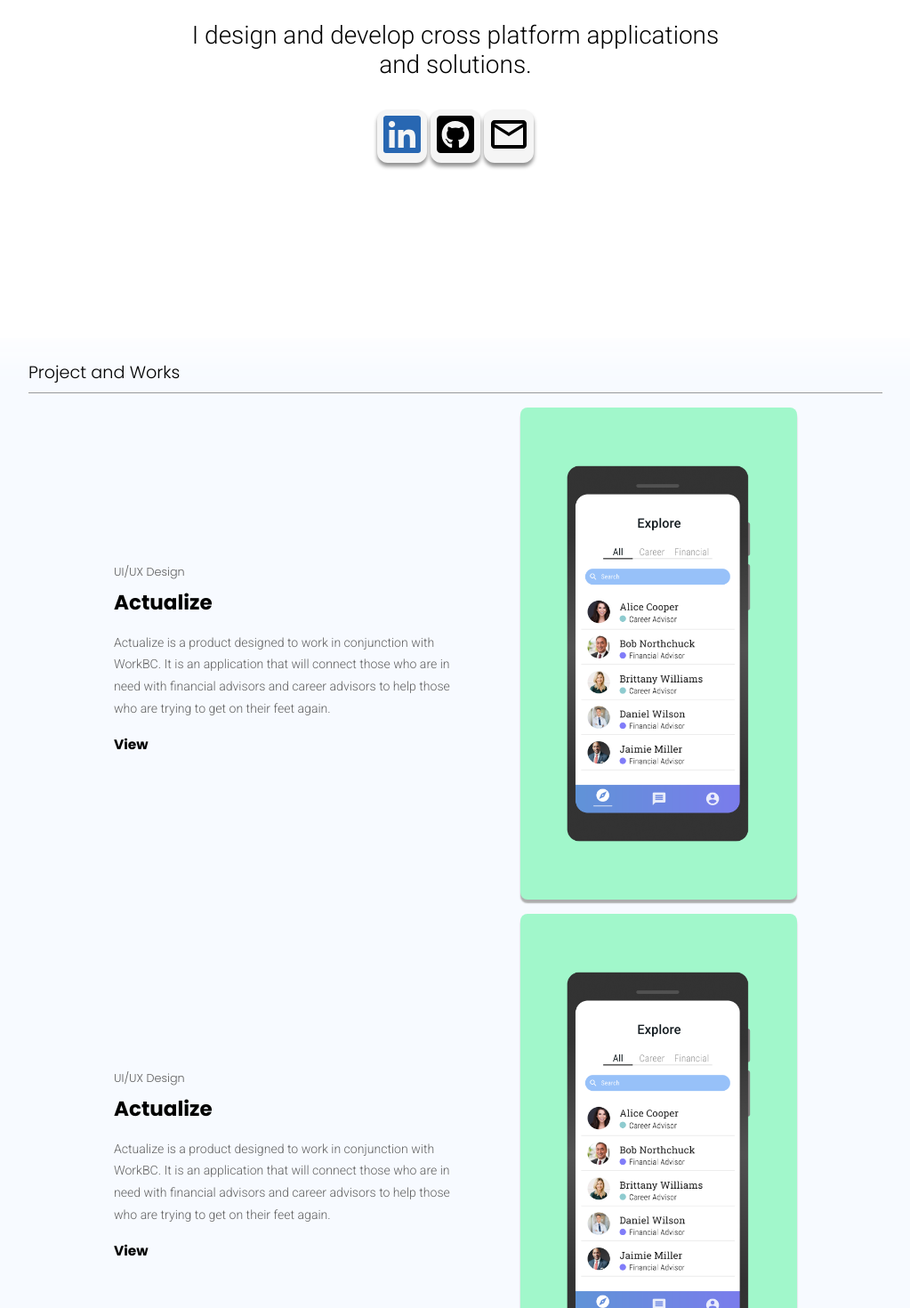
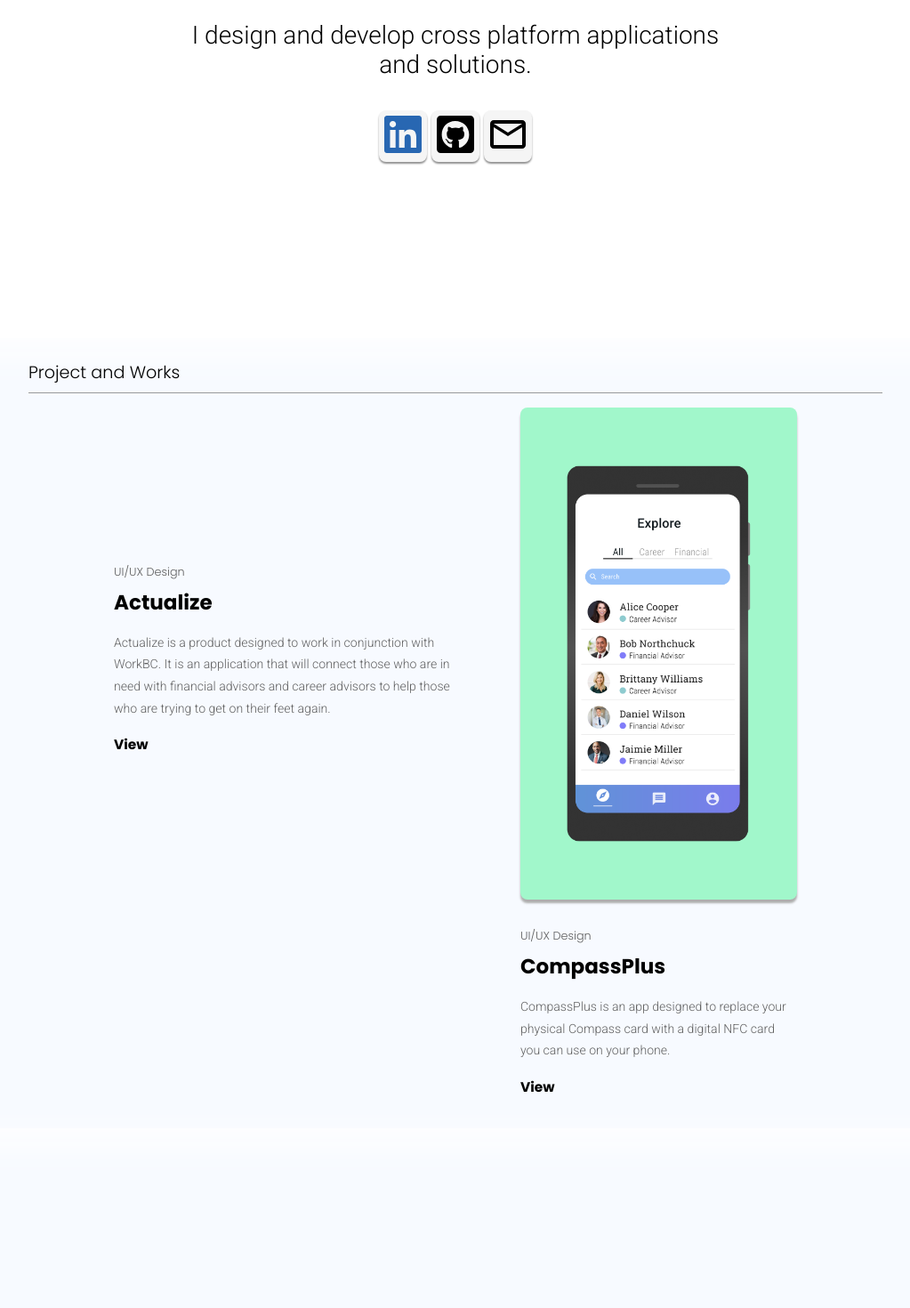
Before and after one commit to ItsMe-Matt/portfolio, a Next.js app: page / in a window 1280 px wide. Shown: the part 420-1890 px from the top of the page at 89% size, without its empty margins (128-1151 px from the left). Built offline with nearby package versions, Linux system fonts and the light colour scheme.

Commit message:
project1 comp updated

```diff
--- a/comps/HeadNav/index.js
+++ b/comps/HeadNav/index.js
@@ -4,7 +4,6 @@ import Link from 'next/link'
 export default function HeadNav() {
     return <HBar>
     <Container>
-
         <Link href="/">
         <HCont>
         <HTxt>
@@ -15,8 +14,6 @@ export default function HeadNav() {
         </HP>
         </HCont>
         </Link>
-
-
 
         <NavCont>
         <Link href="/#projects">
@@ -31,10 +28,6 @@ export default function HeadNav() {
             </ConBtn>
         </Link>
         </NavCont>
-
-
-
-
     </Container>
     </HBar>
 }
@@ -95,8 +88,6 @@ const NavCont = styled.div`
 `
 
 const NavBtn = styled.div`
-
-
     cursor: pointer;
     font-family: Roboto;
     font-size: 2.2vh;
@@ -109,7 +100,7 @@ const NavBtn = styled.div`
     &:hover {
 
         animation-name: box;
-        animation-duration: 4s;
+        animation-duration: 3s;
         animation-iteration-count: infinite;
     }
 
@@ -121,10 +112,6 @@ const NavBtn = styled.div`
         100% {box-shadow: inset -0.1vh 0.1vh #fff, inset 0.1vh -0.1vh #fff}
     }
 `
-/*
-transition: 0.5s;
-box-shadow: inset -0.1vh -0.1vh 0 0 #000, inset 0.1vh 0.1vh 0 0 #000;
-*/
 
 const ConBtn = styled.div`
 
@@ -141,7 +128,7 @@ const ConBtn = styled.div`
 
     &:hover {
         transition: 1.5s;
-        box-shadow: inset 8vw 0 0 0 #00d45c;
+        box-shadow: inset 10vw 0 0 0 #00d45c;
         color: #fff;
     }
 `
--- a/comps/Project/index.js
+++ b/comps/Project/index.js
@@ -6,33 +6,44 @@ import React, { useState } from 'react'
 export default function Project({
     title = "Project 1",
     type = "graphic design",
-    detail = "This worked well",
-    img = "/projImg/testTitle.png",
+    detail = "Lorem ipsum dolor sit amet, consectetur adipiscing elit, sed do eiusmod tempor incididunt ut labore et dolore magna aliqua. In vitae turpis massa sed elementum tempus.",
+    img = "/projImg/testTitle2.png",
     route="/",
-    bgcolor="#a1f7cb",
+    bgcolor="#8a4825",
+    hOn=()=>{},
+    hOff=()=>{},
+    uColor="$8a4825",
 }) {
+    console.log(img)
+
     return <Link href={route}>
-    <Container>
+    <Container
+        onMouseOver={hOn}
+        onMouseLeave={hOff}
+    >
         <Left>
             <ImgCont bgcolor={bgcolor}>
                 <Image src={img}
-                width={2078}
-                height={1178}
+                width={1080}
+                height={1440}
                 layout='responsive'
                 />
             </ImgCont>
         </Left>
         <Right>
-            <TxtCont>
+        <TxtCont>
                 <TxtType>
                     {type}
                 </TxtType>
-                <TxtHeader>
+                <TxtHeader uColor={uColor}>
                     {title}
                 </TxtHeader>
                 <TxtP>
                     {detail}
                 </TxtP>
+                <TxtBtn uColor={uColor}>
+                    View
+                </TxtBtn>
             </TxtCont>
         </Right>
 
@@ -45,50 +56,75 @@ const Container = styled.div`
 display: flex;
 width: 60%;
 margin: 0.5rem;
-justify-content: space-between;
+cursor: pointer;
 `
+const Left = styled.div`
+width: 55%;
+float: right;
+margin-right: 3vw;
 
-const Left = styled.div`
-width: 50%;
-margin-right: 1vw;
+display: flex;
+align-items: center;
 `
 const Right = styled.div`
-width: 50%;
-margin-left: 1vw;
+width: 45%;
+margin-left: 3vw;
 `
 const ImgCont = styled.div`
 overflow: hidden;
 border-radius: 0.5rem;
-background-color: ${(props)=>props.bgcolor}
+background-color: ${(props)=>props.bgcolor};
+box-shadow: 0 0.5vh 0.3vh #adadad;
 `
-
 const TxtCont = styled.div`
 `
 const TxtType = styled.p`
 font-family: Poppins;
-font-size: 1.2vw;
+font-size: 1vw;
 font-weight: 300;
 color: #000000;
 margin: 0;
 margin-top: 2vh;
 color: #606060;
 `
+const TxtHeader = styled.div`
+width: fit-content;
 
-const TxtHeader = styled.p`
-font-size: 1.7vw;
+
+font-size: 1.8vw;
 font-family: Poppins;
 font-weight: 700;
 padding: 0;
 margin: 0;
 margin-top: 1vh;
 margin-bottom: 2vh;
+
+transition: 0.5s;
+box-shadow: inset 0 -0.7vh ${(props)=>props.uColor};
+
+
 `
-
 const TxtP = styled.p`
 margin: 0;
 font-family: Roboto;
-font-size: 1.2vw;
+font-size: 1.1vw;
 font-weight: 300;
 line-height: 1.75;
 color: #606060;
 `
+const TxtBtn = styled.div`
+margin: 0;
+margin-top: 2vh;
+padding-bottom: 0;
+
+width: fit-content;
+
+font-family: Poppins;
+font-size: 1.2vw;
+font-weight: 700;
+line-height: 1.75;
+color: #000;
+
+transition: 0.5s;
+box-shadow: inset 0 -0.7vh ${(props)=>props.uColor};
+`
--- a/comps/Project2/index.js
+++ b/comps/Project2/index.js
@@ -74,7 +74,7 @@ const ImgCont = styled.div`
 overflow: hidden;
 border-radius: 0.5rem;
 background-color: ${(props)=>props.bgcolor};
-box-shadow: 0 0.5vh 0.2vh #adadad;
+box-shadow: 0 0.5vh 0.3vh #adadad;
 `
 const TxtCont = styled.div`
 `
--- a/comps/Social/index.js
+++ b/comps/Social/index.js
@@ -27,18 +27,18 @@ const Container = styled.div`
 `
 
 const IconA = styled.a`
-    border-radius: 12px;
-    padding: 4px;
-    margin: 2px;
-    box-shadow: 0 0.25rem 0.25rem #909090;
+    border-radius: 1vh;
+    padding: 0.35vh;
+    margin: 0.35vh;
+    box-shadow: 0 0.25vh 0.25vh #909090;
     background-color: #f5f5f5;
 
 `
 const IconC = styled.div`
-    border-radius: 12px;
-    padding: 4px;
+    border-radius: 1vh;
+    padding: 0.35vh;
     background-color: #f5f5f5;
-    margin: 2px;
-    box-shadow: 0 0.25rem 0.25rem #909090;
+    margin: 0.35vh;
+    box-shadow: 0 0.25vh 0.25vh #909090;
 `
 //
--- a/pages/index.js
+++ b/pages/index.js
@@ -67,14 +67,14 @@ export default function Home() {
           uColor={ULColor2}
           />
 
-        <Project2
-          title={Proj[1].header}
-          type={Proj[1].type}
-          img={Proj[1].titleImg}
-          detail={Proj[1].description}
-          route={Proj[1].route}
-          bgcolor={Proj[1].color}
-          hOn = {()=>hlOn(Proj[1].color)}
+        <Project
+          title={Proj[0].header}
+          type={Proj[0].type}
+          img={Proj[0].titleImg}
+          detail={Proj[0].description}
+          route={Proj[0].route}
+          bgcolor={Proj[0].color}
+          hOn = {()=>hlOn(Proj[0].color)}
           hOff = {hlOff}
           uColor={ULColor}
           />
```
Also changed, not shown: public/projImg/cPTitle.png.
